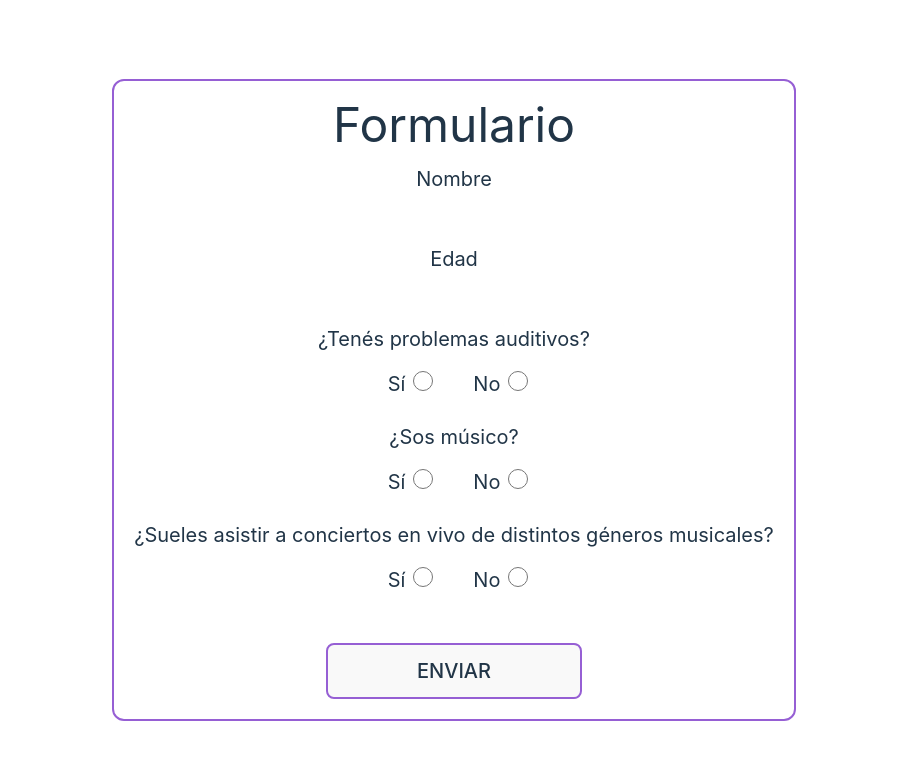
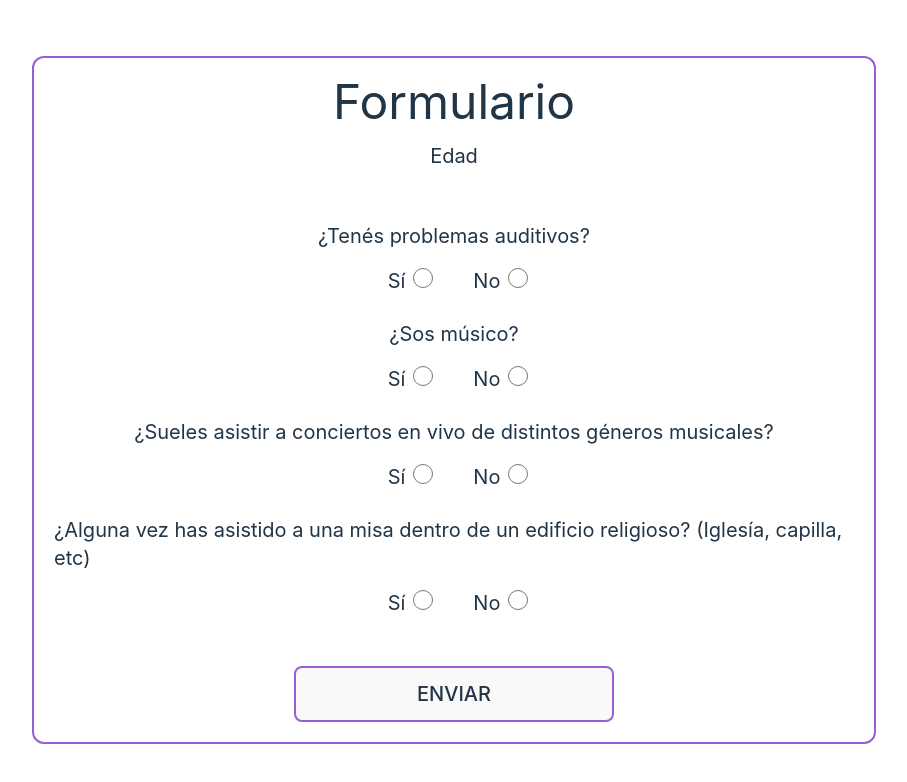
Before and after one commit to Caballou/test-LA, a React (Vite) app: page /form in a window 1280 px wide. Shown: the top 782 px of the page, without its empty margins (186-1093 px from the left). Built offline with nearby package versions, Linux system fonts and the light colour scheme.

Commit message:
remove/name in form

```diff
--- a/src/pages/Form.jsx
+++ b/src/pages/Form.jsx
@@ -35,7 +35,7 @@ const Form = () => {
             }}
             className="flex flex-col items-center  max-w-[800px]"
           >
-            <div className="flex items-center flex-col">
+            {/* <div className="flex items-center flex-col">
               <label className="mt-4 mb-2">Nombre</label>
               <input
                 className="text-center"
@@ -45,7 +45,7 @@ const Form = () => {
                   setData({ ...data, [e.target.name]: e.target.value })
                 }
               ></input>
-            </div>
+            </div> */}
             <div className="flex flex-col items-center">
               <label className="mt-4 mb-2">Edad</label>
               <input
@@ -174,7 +174,46 @@ const Form = () => {
                 </div>
               </div>
             </div>
-
+            <label className="mt-4 mb-2">
+              ¿Alguna vez has asistido a una misa dentro de un edificio
+              religioso? (Iglesía, capilla, etc)
+            </label>
+            <div className=" flex justify-center">
+              <div className="flex w-fit p-2 border border-white rounded-xl">
+                <div className="mx-4">
+                  <label className="px-2">Sí</label>
+                  <input
+                    className="h-[20px] w-[20px]"
+                    type="radio"
+                    name="mass"
+                    value="1"
+                    required
+                    onChange={(e) =>
+                      setData({
+                        ...data,
+                        [e.target.name]: e.target.value,
+                      })
+                    }
+                  ></input>
+                </div>
+                <div className="mx-4">
+                  <label className="px-2">No</label>
+                  <input
+                    className="h-[20px] w-[20px]"
+                    type="radio"
+                    name="mass"
+                    value="0"
+                    required
+                    onChange={(e) =>
+                      setData({
+                        ...data,
+                        [e.target.name]: e.target.value,
+                      })
+                    }
+                  ></input>
+                </div>
+              </div>
+            </div>
             <button
               type="submit"
               className="mt-10 border-2 border-[#965fd4] w-[40%]"
```
